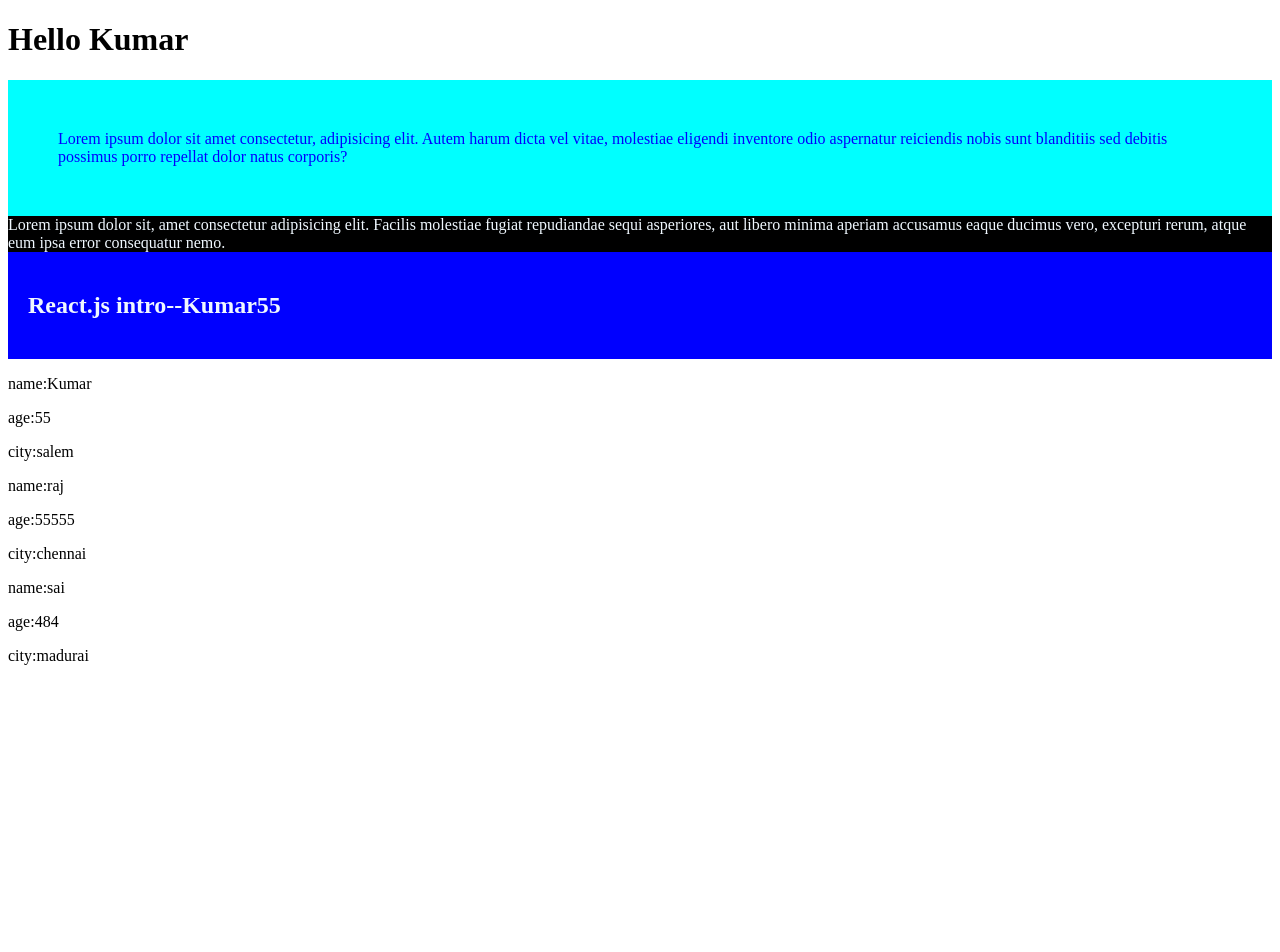
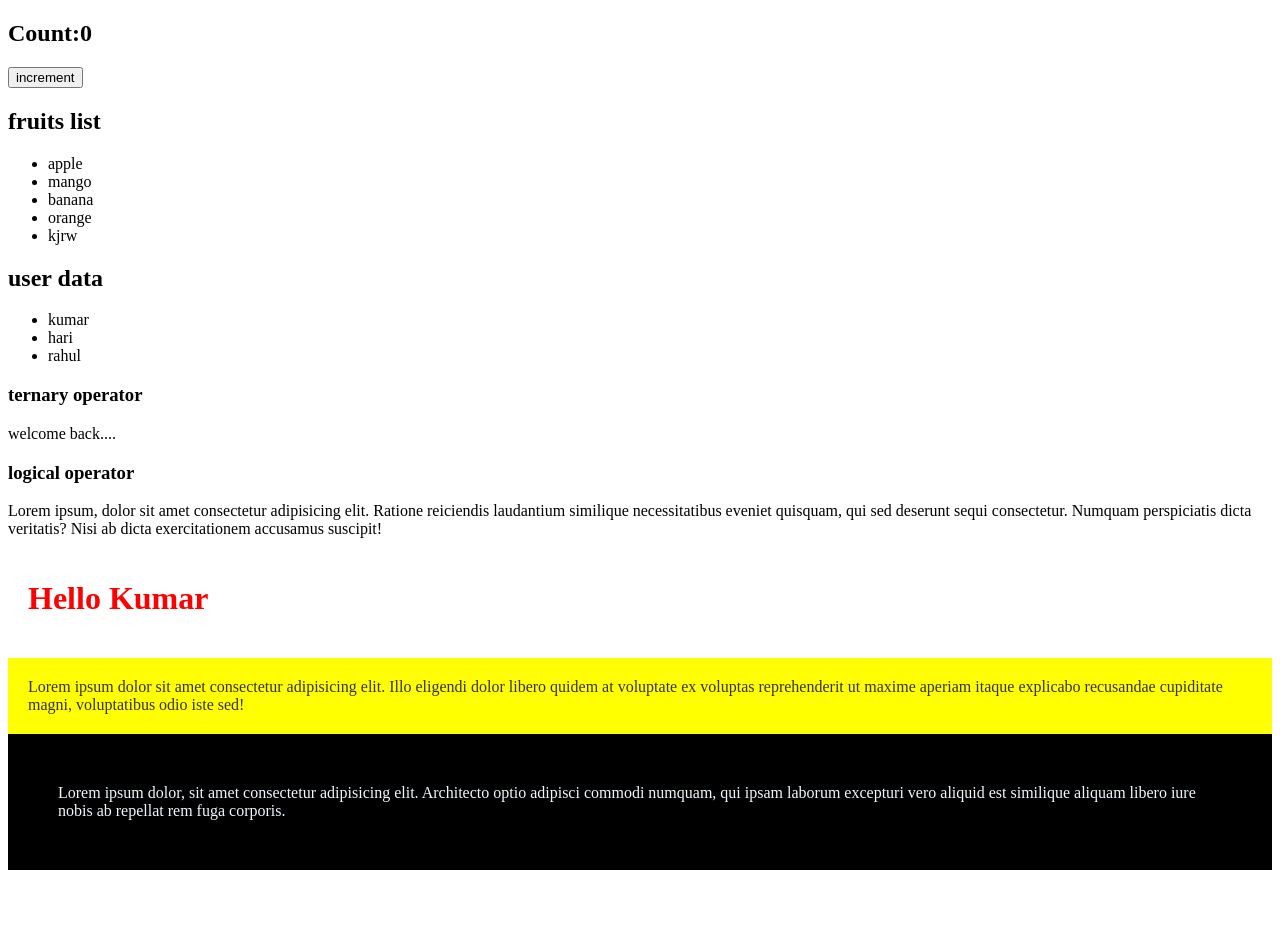
Before and after one commit to kamalrajms/mar2, a React (Vite) app: page / in a window 1280 px wide. Shown: the top 952 px of the page. Before the commit the page ends 800 px from the top, so only its background shows below. Built offline with nearby package versions, Linux system fonts and the light colour scheme.

Commit message:
conditionalrendering,listrenderin

```diff
--- a/src/App.jsx
+++ b/src/App.jsx
@@ -3,6 +3,11 @@
 import DestructuringPROPS from "./DestructuringPROPS";
 import Eg from "./Component/Eg";
 import Externalcss from "./Component/Externalcss";
+import ModuleStyle from "./Component/ModuleStyle";
+import Objectstyle from "./Component/Objectstyle";
+import ConditionalRendering from "./Component/ConditionalRendering";
+import ListRendering from "./Component/ListRendering";
+import UseStateHook from "./Component/UseStateHook";
 
 export default function App() {
   const name = "Kumar";
@@ -17,8 +22,13 @@
 
   return (
     <>
-      <h1>Hello {name}</h1>
-      <Externalcss/>
+    <UseStateHook/>
+      <ListRendering />
+      <ConditionalRendering />
+      <h1 style={{ padding: "20px", color: "red" }}>Hello {name}</h1>
+      <Objectstyle />
+      <ModuleStyle />
+      <Externalcss />
       <Eg />
       <Greeting firstName={name} age={age} />
       <DestructuringPROPS name={name} age={age} city={city} />
--- /dev/null
+++ b/src/Component/ConditionalRendering.jsx
@@ -0,0 +1,20 @@
+import React from "react";
+
+export default function ConditionalRendering() {
+  const user = true;
+  return (
+    <div>
+      <h3>ternary operator</h3>
+      {user ? <p>welcome back....</p> : <p>please login ..!</p>}
+      <h3>logical operator</h3>
+      {user && (
+        <p>
+          Lorem ipsum, dolor sit amet consectetur adipisicing elit. Ratione
+          reiciendis laudantium similique necessitatibus eveniet quisquam, qui
+          sed deserunt sequi consectetur. Numquam perspiciatis dicta veritatis?
+          Nisi ab dicta exercitationem accusamus suscipit!
+        </p>
+      )}
+    </div>
+  );
+}
--- /dev/null
+++ b/src/Component/ListRendering.jsx
@@ -0,0 +1,31 @@
+import React from "react";
+
+export default function ListRendering() {
+  // eg 1
+  const fruits = ["apple", "mango", "banana", "orange", "kjrw"];
+  //   eg2
+  const user = [
+    { id: 1, name: "kumar" },
+    { id: 2, name: "hari" },
+    { id: 3, name: "rahul" },
+  ];
+  return (
+    <div>
+      {/* eg1 */}
+      <h2>fruits list</h2>
+      <ul>
+        {fruits.map((name, index) => (
+          <li key={index}>{name}</li>
+        ))}
+      </ul>
+      {/* eg2 */}
+      <h2>user data</h2>
+      <ul>
+        {user.map((person)=>(
+            <li>{person.name}</li>
+        ))}
+      </ul>
+    </div>
+  );
+}
+// person= { id: 1, name: "kumar" }
--- /dev/null
+++ b/src/Component/ModuleStyle.jsx
@@ -0,0 +1,12 @@
+import React from "react";
+import style from "./ModuleStyle.module.css"
+
+export default function ModuleStyle() {
+  return (
+    <div className={style.module}>
+      Lorem ipsum dolor, sit amet consectetur adipisicing elit. Architecto optio
+      adipisci commodi numquam, qui ipsam laborum excepturi vero aliquid est
+      similique aliquam libero iure nobis ab repellat rem fuga corporis.
+    </div>
+  );
+}
--- /dev/null
+++ b/src/Component/ModuleStyle.module.css
@@ -0,0 +1,5 @@
+.module{
+    background-color: black;
+    color: aliceblue;
+    padding: 50px;
+}
--- /dev/null
+++ b/src/Component/Objectstyle.jsx
@@ -0,0 +1,17 @@
+import React from "react";
+
+export default function Objectstyle() {
+  const theme = {
+    backgroundColor: "yellow",
+    padding: "20px",
+    color: "#333",
+  };
+  return (
+    <div style={theme}>
+      Lorem ipsum dolor sit amet consectetur adipisicing elit. Illo eligendi
+      dolor libero quidem at voluptate ex voluptas reprehenderit ut maxime
+      aperiam itaque explicabo recusandae cupiditate magni, voluptatibus odio
+      iste sed!
+    </div>
+  );
+}
--- /dev/null
+++ b/src/Component/UseStateHook.jsx
@@ -0,0 +1,13 @@
+import React,{useState} from 'react'
+import { use } from 'react'
+
+export default function UseStateHook() {
+    const[count,setCount]=useState(0)
+  return (
+    <div>
+        <h2>Count:{count}</h2>
+        <button onClick={()=>setCount(count+1)}>increment</button>
+
+    </div>
+  )
+}
--- a/src/index.css
+++ b/src/index.css
@@ -7,3 +7,9 @@
   background-color: black;
   color: aliceblue;
 }
+.external{
+  margin: 200px;
+}
+.module{
+  margin: 500px;
+}
```
Also changed, not shown: src/Text.txt.
